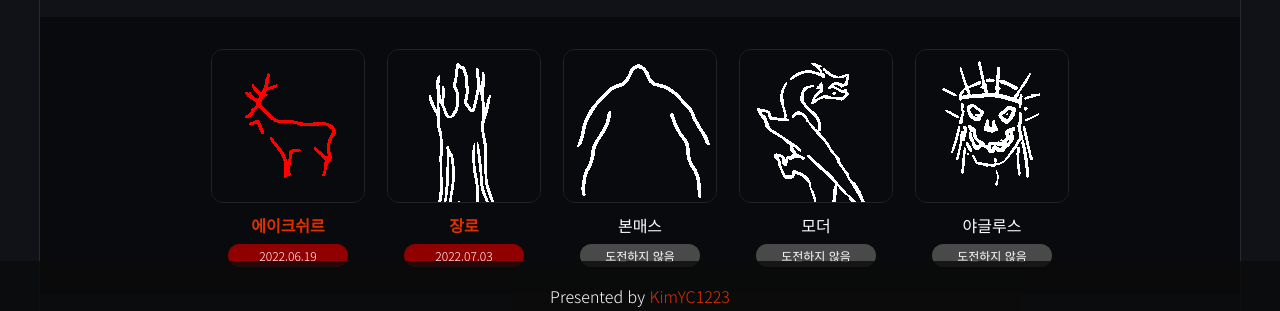
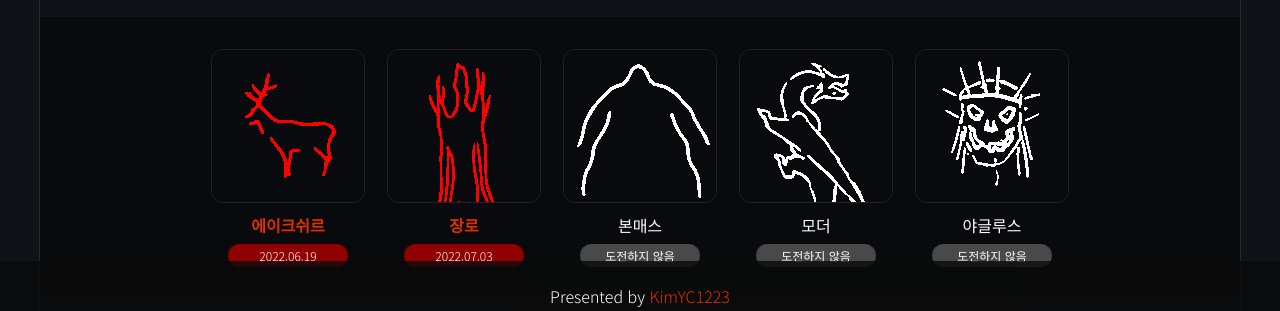
Before and after one commit to KimYC1223/Valheim, a website: page HTML/index.html in a window 1280 px wide. Shown: the part 469-780 px from the top of the page. Drawn offline with Linux system fonts and the light colour scheme.

Commit message:
update eleder state

```diff
--- a/HTML/index.html
+++ b/HTML/index.html
@@ -46,7 +46,7 @@
               <a href="https://namu.wiki/w/Valheim/%EC%83%9D%EB%AC%BC#s-3.3.1">에이크쉬르</a>
               <span class="clearDiv">2022.06.19</span>
             </th>
-            <th class="tg-0lax"><img src="../IMG/boss_2.png" alt="">
+            <th class="tg-0lax"><img src="../IMG/boss_2_C.png" alt="">
             <a href="https://namu.wiki/w/Valheim/%EC%83%9D%EB%AC%BC#s-3.3.2">장로</a>
             <span class="clearDiv">2022.07.03</span>
             </th>
```
